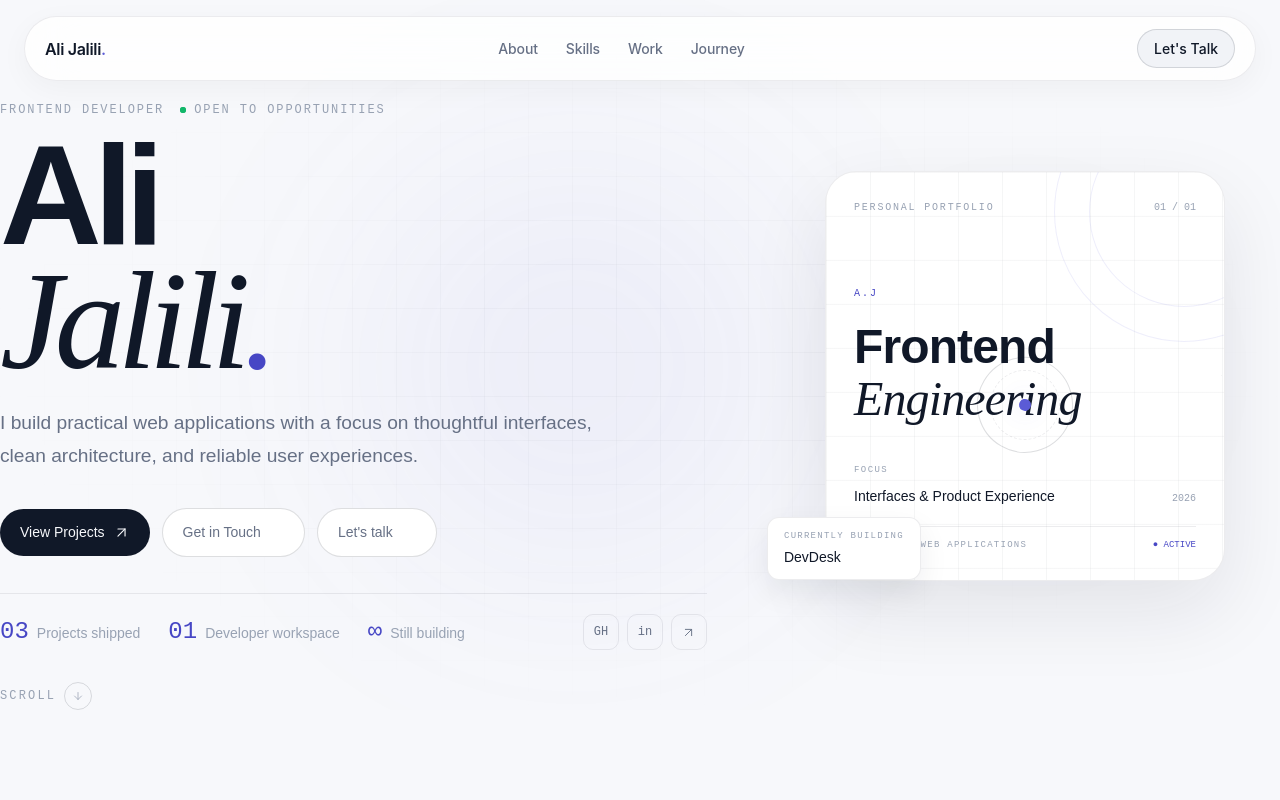
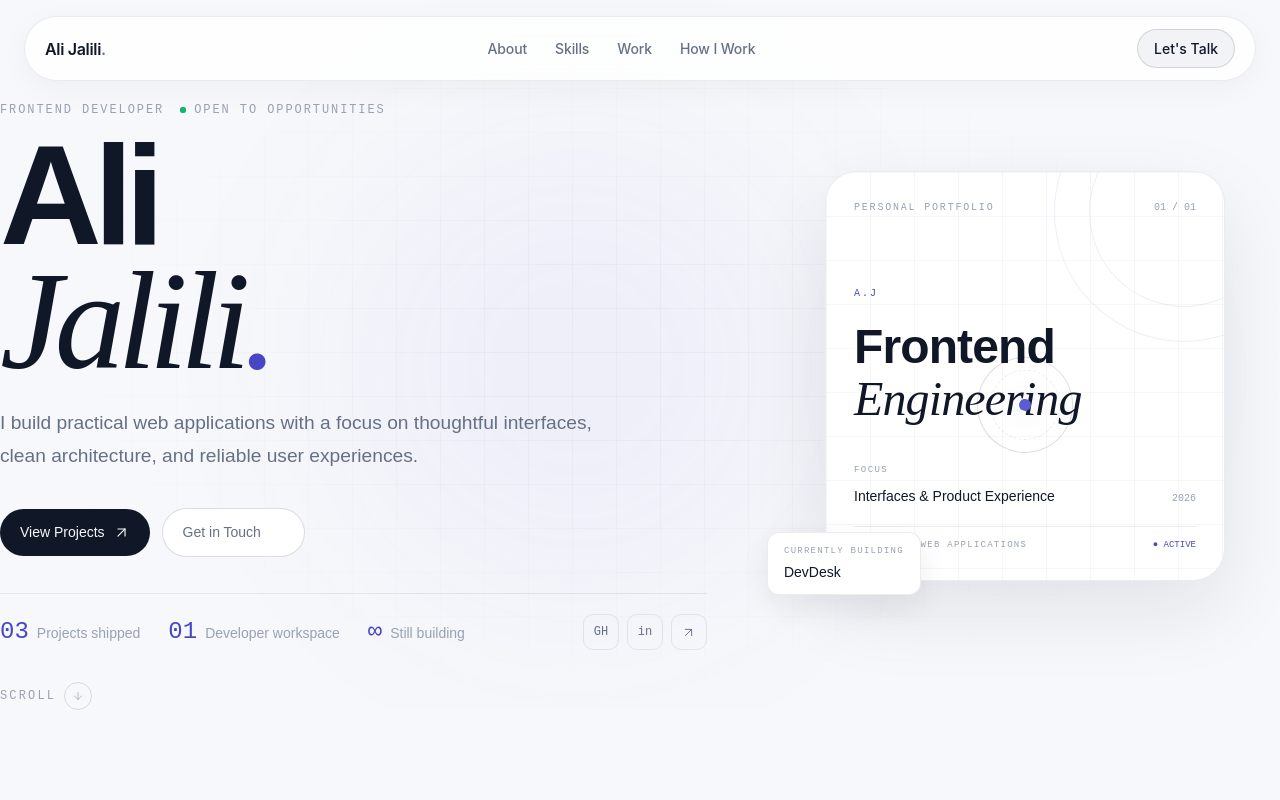
Before and after one commit to Ali-jalili/Personal-Portfolio, a React (Vite) app: page / in a window 1280 px wide. Shown: the top 800 px of the page. Built offline with nearby package versions, Linux system fonts and the light colour scheme.

Commit message:
feat: refactor Journey section to How I Work and update related components

```diff
--- a/src/App.tsx
+++ b/src/App.tsx
@@ -9,7 +9,7 @@ import Projects from "./features/projects/Projects";
 
 import Contact from "./features/contact/Contact";
 import Currently from "./features/currently/Currently";
-import HowIWork from "./features/journey/Journey";
+import HowIWork from "./features/HowIWork/Journey";
 import Resume from "./features/resume/Resume";
 
 function App() {
--- a/src/features/contact/Contact.tsx
+++ b/src/features/contact/Contact.tsx
@@ -12,7 +12,7 @@ const socials = [
   },
   {
     label: "LinkedIn",
-    href: "https://www.linkedin.com/",
+    href: "https://www.linkedin.com/in/ali--jalili",
   },
 ];
 
--- a/src/features/hero/HeroActions.tsx
+++ b/src/features/hero/HeroActions.tsx
@@ -1,7 +1,7 @@
 /** @format */
 
 import { motion } from "framer-motion";
-import { ArrowUpRight, ArrowRight } from "lucide-react";
+import { ArrowRight, ArrowUpRight } from "lucide-react";
 
 const ease = [0.23, 1, 0.32, 1] as const;
 
@@ -47,6 +47,7 @@ function HeroActions() {
         />
       </a>
 
+      {/* Secondary */}
       <a
         href="#contact"
         aria-label="Get in touch"
@@ -77,38 +78,6 @@ function HeroActions() {
           "
         />
       </a>
-
-      {/* Secondary */}
-      <a
-        href="#contact"
-        aria-label="Get in touch"
-        className="
-          btn-ghost
-          group
-          inline-flex
-          items-center
-          gap-2
-          transition-all
-          duration-300
-          hover:-translate-y-0.5
-        "
-      >
-        <span>Let's talk</span>
-
-        <ArrowRight
-          size={15}
-          strokeWidth={1.5}
-          aria-hidden="true"
-          className="
-            opacity-0
-            -translate-x-1
-            transition-all
-            duration-300
-            group-hover:translate-x-0
-            group-hover:opacity-100
-          "
-        />
-      </a>
     </motion.div>
   );
 }
--- a/src/features/hero/HeroProof.tsx
+++ b/src/features/hero/HeroProof.tsx
@@ -27,12 +27,12 @@ const socials = [
     icon: "GH",
   },
   {
-    href: "https://www.linkedin.com/",
+    href: "https://www.linkedin.com/in/ali--jalili",
     label: "LinkedIn",
     icon: "in",
   },
   {
-    href: "mailto:your@email.com",
+    href: "mailto:ali.jalili.dev@gmail.com",
     label: "Email",
     icon: <ArrowUpRight size={15} strokeWidth={1.5} />,
   },
--- a/src/features/hero/HeroVisual.tsx
+++ b/src/features/hero/HeroVisual.tsx
@@ -15,12 +15,12 @@ function HeroVisual() {
         ease: [0.23, 1, 0.32, 1],
       }}
       className="
-        relative
-        hidden
-        h-[400px]
-        items-center
-        justify-center
-        lg:flex
+       relative
+  hidden
+  h-[430px]
+  items-center
+  justify-center
+  lg:flex
       "
     >
       {/* Ambient glow */}
--- a/src/layouts/Navbar.tsx
+++ b/src/layouts/Navbar.tsx
@@ -8,7 +8,7 @@ const navItems = [
   { label: "About", href: "#about" },
   { label: "Skills", href: "#skills" },
   { label: "Work", href: "#projects" },
-  { label: "Journey", href: "#journey" },
+  { label: "How I Work", href: "#how-i-work" },
 ];
 
 const ease = [0.23, 1, 0.32, 1] as const;
```
Also changed, not shown: src/features/HowIWork/Journey.tsx (renamed from src/features/journey/Journey.tsx). Lines whose indentation alone changed are shown as unchanged.
